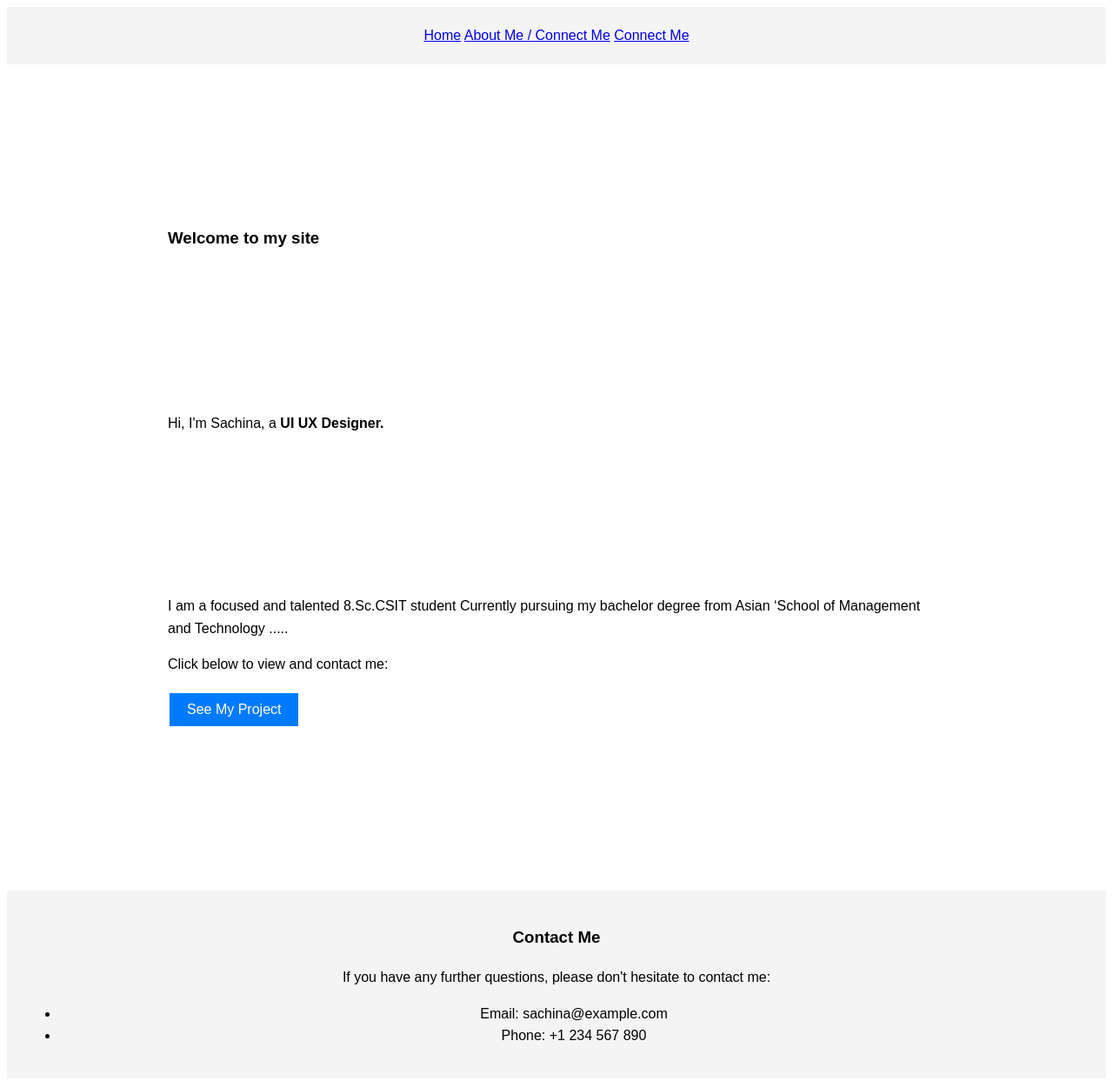
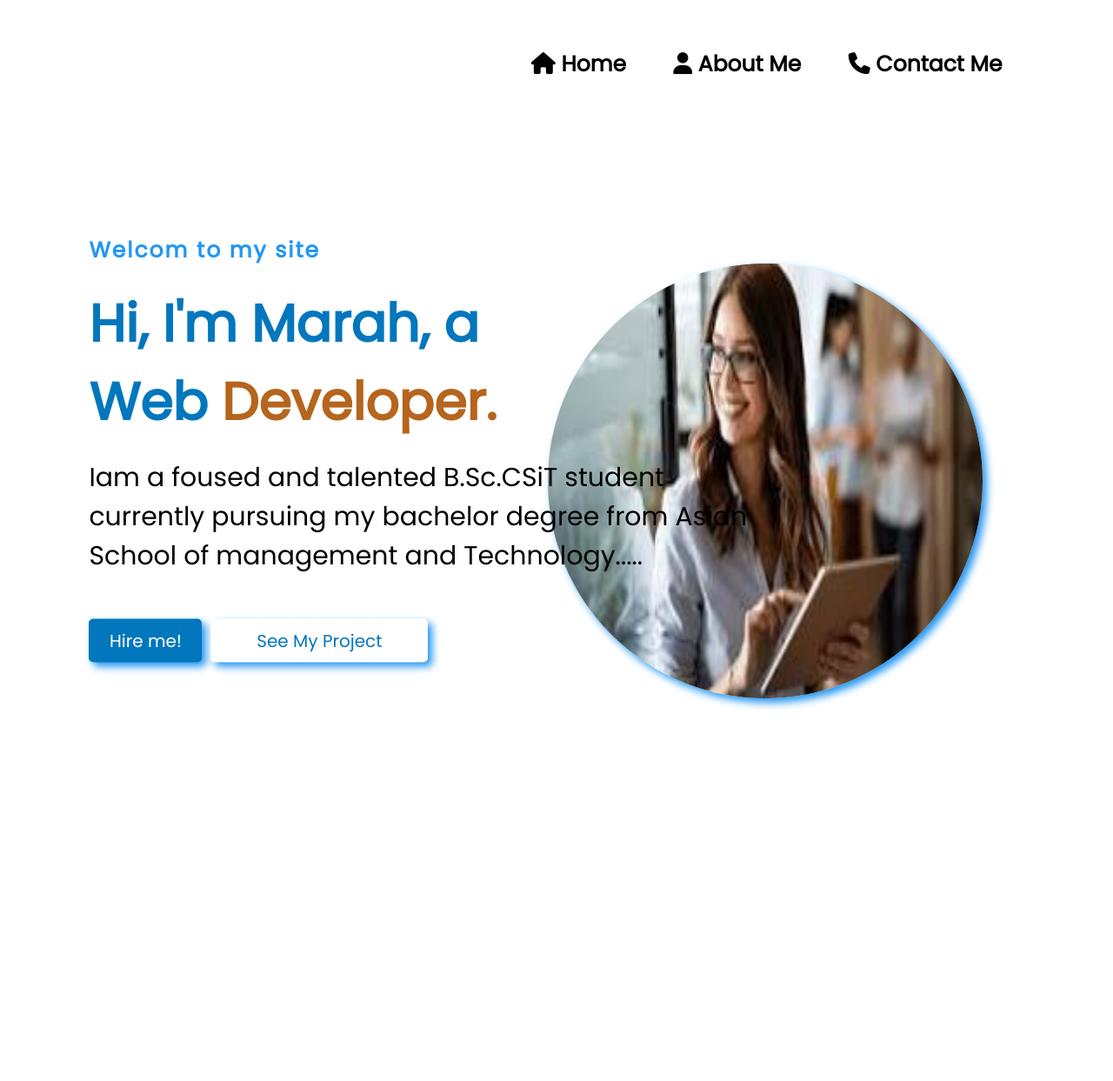
Before and after one commit to MarahAlamar/talentCompany, a plain HTML site: page index.html in a window 1280 px wide. Shown: the whole page at 87% size. After the commit the page ends 1103 px from the top, so only its background shows below. Drawn offline with Linux system fonts and the light colour scheme.

Commit message:
second update

```diff
--- a/index.html
+++ b/index.html
@@ -3,38 +3,54 @@
 <head>
     <meta charset="UTF-8">
     <meta name="viewport" content="width=device-width, initial-scale=1.0">
-    <title>Welcome to my site</title>
+    <title>My Portfolio</title>
     <link rel="stylesheet" href="style.css">
+    <link rel="preconnect" href="https://fonts.googleapis.com">
+<link rel="preconnect" href="https://fonts.gstatic.com" crossorigin>
+<link href="https://fonts.googleapis.com/css2?family=Poppins&display=swap" rel="stylesheet">
+<script src="https://kit.fontawesome.com/6dd04f9c12.js" crossorigin="anonymous"></script>
+
 </head>
+
 <body>
-    <header>
+    <div class="hero">
         <nav>
-            <a href="#home">Home</a>
-            <a href="#about">About Me / Connect Me</a>
-            <a href="#Connect">Connect Me</a>
+            <ul>
+
+                <li><a href="#"> <i class="fa-solid fa-house"></i>  Home</a></li>
+
+                <li><a href="aboutMe.html"> <i class="fas fa-user"></i>  About me</a></li>
+                <li><a href="conectMe.html"> <i class="fas fa-phone"></i>  contact me</a></li>
+
+            </ul>
+
         </nav>
-        </header>
-    <section class="section1">
-        <h3>Welcome to my site</h3>
-    </section>
-    <section class="section2">
 
-        <p>Hi, I'm Sachina, a <b>UI UX <span>Designer.</span> </b></p>
-    </section>
-    <section class="section3">
-        <p>I am a focused and talented 8.Sc.CSIT student
-            Currently pursuing my bachelor degree from Asian
-            ‘School of Management and Technology .....</p>
-        <p>Click below to view and contact me:</p>
-        <button>See My Project</button>
-    </section>
-    <footer>
-        <h3>Contact Me</h3>
-        <p>If you have any further questions, please don't hesitate to contact me:</p>
-        <ul>
-            <li>Email: sachina@example.com</li>
-            <li>Phone: +1 234 567 890</li>
-        </ul>
-    </footer>
+        <div class="image">
+            <img src="image/download.jpg" alt="Marah's Image" />
+        </div>
+        <div class="content">
+
+            <h4>Welcom to my site  </h4>
+            <h1>Hi, I'm Marah, a <br>Web <span>Developer.</span></h1>
+
+            <p>Iam a foused and talented B.Sc.CSiT student <br>
+            currently pursuing my bachelor degree from Asian <br>
+        School of management and Technology.....   </p>
+
+
+
+
+        <div class="buttons">
+            <button type="submit">Hire me!</button>
+<b>
+            <button  type="submit"   style="width: 250px;  background-color: white; color: #0277bd;">See My Project</button>
+        </div>
+
+
+
+    </div>
+
+
 </body>
 </html>
--- a/style.css
+++ b/style.css
@@ -1,34 +1,125 @@
-body {
-    font-family: Arial, sans-serif;
-    line-height: 1.6;
+*{
+    padding:0;
+    margin:0;
+    font-family: 'Poppins', sans-serif;
+        box-sizing:border-box;
+}
+.hero {
+    height: 100vh;
+    width: 100%;
+    background-color: white;
+    background-size: cover;
+    background-position: center;
+
+
 }
 
-header {
-    background-color: #f4f4f4;
-    padding: 20px;
-    text-align: center;
+nav {
+    display: flex;
+    align-items: center;
+    justify-content: right;
+    padding-top: 45px;
+    padding-left: 8%;
+    padding-right: 8%;
+
+
 }
 
-section {
-margin: 185px ;
+span {
+    color:#b5651d;
+}
+nav ul li{
+    list-style-type:none;
+    display:inline-block;
+    padding: 10px 25px;
+font-size: 25px;
+
 }
 
+nav ul li a{
+color:black;
+text-decoration:none;
+font-weight:bold;
+text-transform:capitalize;
 
-button {
-    background-color: #007BFF;
-    border: none;
-    color: white;
-    padding: 10px 20px;
-    text-align: center;
-    text-decoration: none;
-    display: inline-block;
-    font-size: 16px;
-    margin: 4px 2px;
-    cursor: pointer;
 }
 
-footer {
-    background-color: #f4f4f4;
-    padding: 20px;
-    text-align: center;
+    nav ul li a:hover {
+        color: #b5651d;
+        transition:.4s;
+    }
+    nav ul li a.active {
+        font-size: 1.2rem;
+        color: #007bff;
+    }
+
+
+
+
+.content{
+    position:absolute;
+    top: 50%;
+    left:8%;
+    transform:translateY(-50%);
+    margin-top:150px;
+justify-content: left;
 }
+
+h1{
+    color:#0277bd;
+    margin: 20px 0px 20px;
+    font-size:60px;
+}
+
+.content p {
+    color:black;
+    font-size:40px;
+    margin-bottom:50px;
+    font-size: 30px;
+}
+
+h4 {
+    color: #2196f3;
+    letter-spacing: 2px;
+    font-size:25px;
+}
+
+.image{
+    width: 100%;
+    height: 100vh;
+    display: flex;
+    justify-content:right;
+    margin-top: 200px;
+}
+.image  img {
+ height: 500px;
+ width: 500px;
+ border-radius: 50%;
+    box-shadow: 5px 5px 10px #2196f3 ;
+    margin-right: 150px;
+}
+
+    .buttons {
+        display: flex;
+        gap: 10px;
+        margin-top: 20px;
+    }
+
+    .buttons button {
+        padding: 10px 20px;
+        background-color: #0277bd;
+        color: #fff;
+        border: none;
+        border-radius: 5px;
+        cursor: pointer;
+        width: 130px;
+        height: 50px;
+        font-size: 20px;
+        box-shadow: 5px 5px 10px #2196f3 ;
+        margin-bottom: 70px;
+
+    }
+
+    .buttons button:hover {
+        background-color: #2196f3;
+    }
```
Also changed, not shown: aboutMe.html (added), conectMe.html (added), image/download.jpg (added), image/premium_photo-1661508557554-e3d96f2fdde5.avif (deleted).
